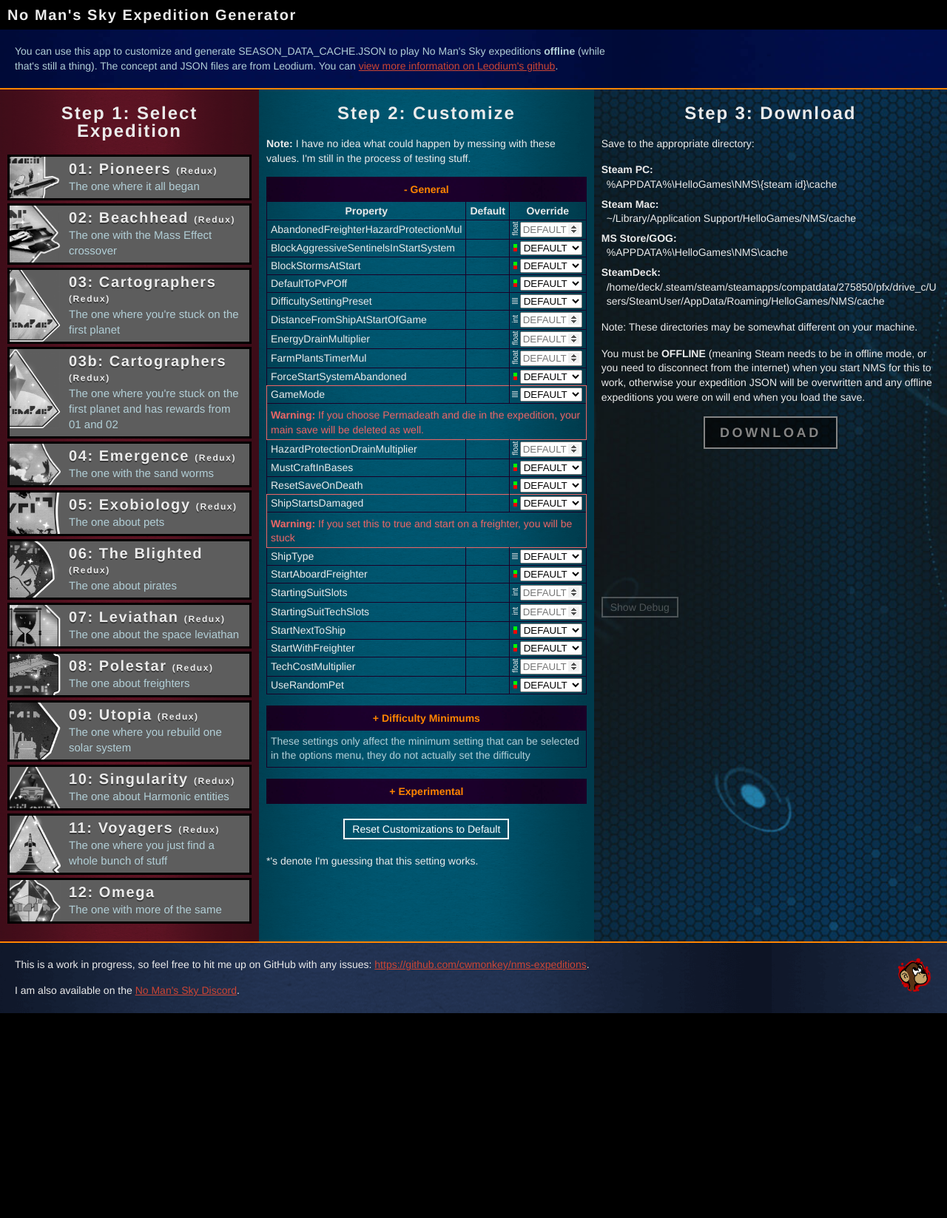
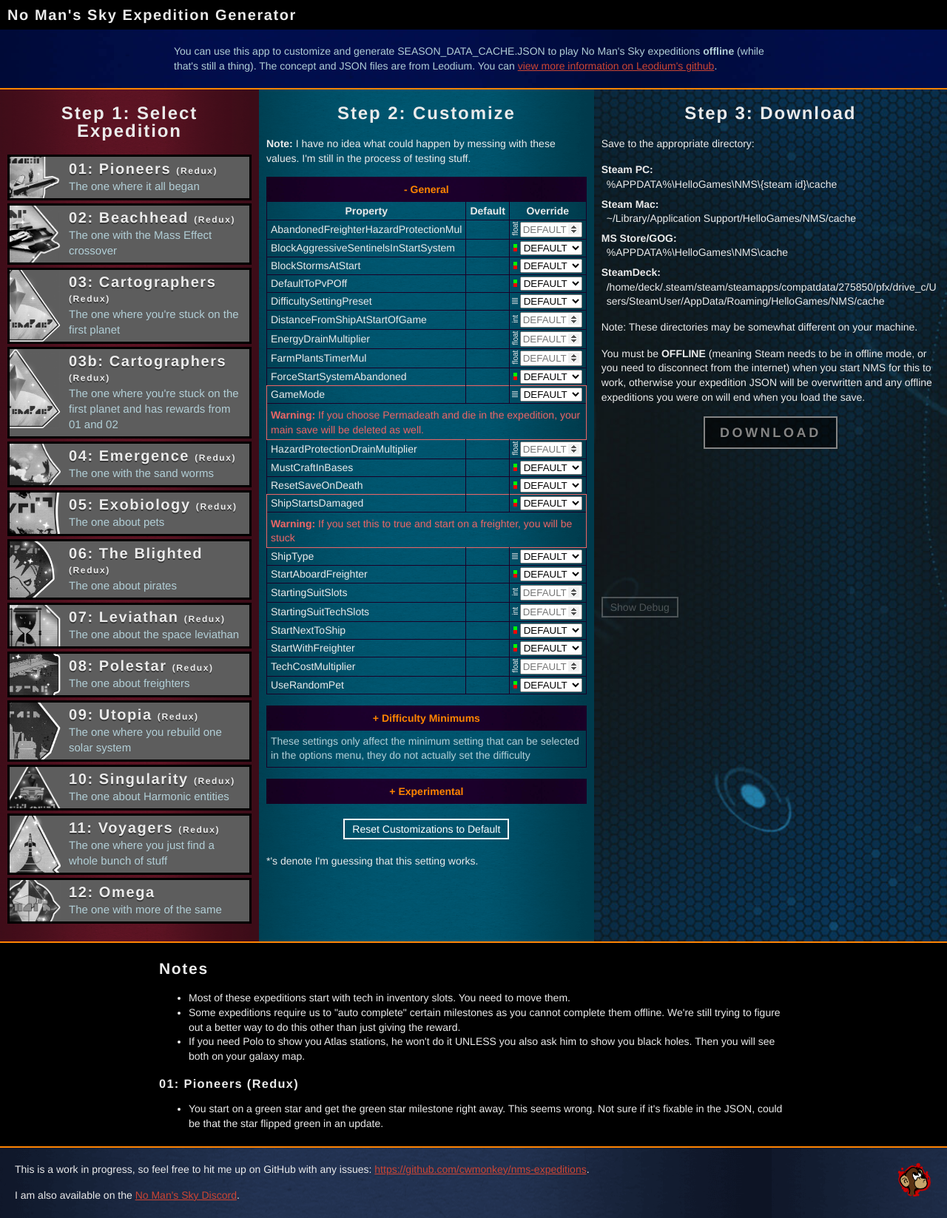
Before and after one commit to cwmonkey/nms-expeditions, a Jekyll site: the page built from index.html, in a window 1280 px wide. Shown: the whole page at 74% size. Built offline with Jekyll 4.4.1, drawn with Linux system fonts in a browser that asks for light colours; some web fonts are replaced; before the commit the page ends 1370 px from its top, so only the background shows below that.

Commit message:
Add notes, move some css, intro display tweak, add some more warning copy

```diff
--- a/_sass/_nms-expeditions-critical.scss
+++ b/_sass/_nms-expeditions-critical.scss
@@ -41,6 +41,17 @@
   padding: 20px;
 }
 
+/* Toggle */
+
+.toggle-off:not([data-toggle-container]),
+[data-toggle-default="off"]:not([data-toggle-container]) {
+  display: none;
+}
+
+.toggle-on:not([data-toggle-container]) {
+  display: block;
+}
+
 /* Header */
 .header {
   padding: 10px;
@@ -70,6 +81,7 @@
 
   .cms {
     max-width: 850px;
+    margin: auto;
   }
 }
 
@@ -425,13 +437,15 @@
   }
 }
 
-.toggle-off:not([data-toggle-container]),
-[data-toggle-default="off"]:not([data-toggle-container]) {
-  display: none;
-}
+/* Notes */
 
-.toggle-on:not([data-toggle-container]) {
-  display: block;
+.notes_section {
+  border-bottom: 2px solid #ff8400;
+
+  .cms {
+    max-width: 850px;
+    margin: auto;
+  }
 }
 
 /* Footer */
--- a/index.html
+++ b/index.html
@@ -112,7 +112,7 @@
                         <option value="Creative">Creative</option>
                         <option value="Relaxed">Relaxed</option>
                         <option value="Survival">Survival</option>
-                        <option value="Permadeath">Permadeath</option>
+                        <option value="Permadeath">Permadeath{% if cust.prop == "GameMode" %} (Main save deleted on death!){% endif %}</option>
                       </select>
                     {% elsif cust.type == "ShipClass" %}
                       <select {{ attrs }}>
@@ -124,7 +124,7 @@
                         <option value="Shuttle">Shuttle</option>
                         {% comment %}<option value="PlayerFreighter">PlayerFreighter</option>{% endcomment %}
                         <option value="Royal">Royal</option>
-                        <option value="Alien">Alien</option>
+                        <option value="Alien">Alien (Has incorrect tech)</option>
                         <option value="Sail">Sail</option>
                         <option value="Robot">Robot (Doesn't work?)</option>
                       </select>
@@ -376,6 +376,20 @@
       </div>
     </section>
   </div>
+  <section class="notes_section"><div class="content">
+    <div class="cms">
+      <h2>Notes</h2>
+      <ul>
+        <li>Most of these expeditions start with tech in inventory slots. You need to move them.</li>
+        <li>Some expeditions require us to "auto complete" certain milestones as you cannot complete them offline. We're still trying to figure out a better way to do this other than just giving the reward.</li>
+        <li>If you need Polo to show you Atlas stations, he won't do it UNLESS you also ask him to show you black holes. Then you will see both on your galaxy map.</li>
+      </ul>
+      <h3>01: Pioneers (Redux)</h3>
+      <ul>
+        <li>You start on a green star and get the green star milestone right away. This seems wrong. Not sure if it's fixable in the JSON, could be that the star flipped green in an update.</li>
+      </ul>
+    </div>
+  </div></section>
 </main>
 
 <footer class="footer">
```
